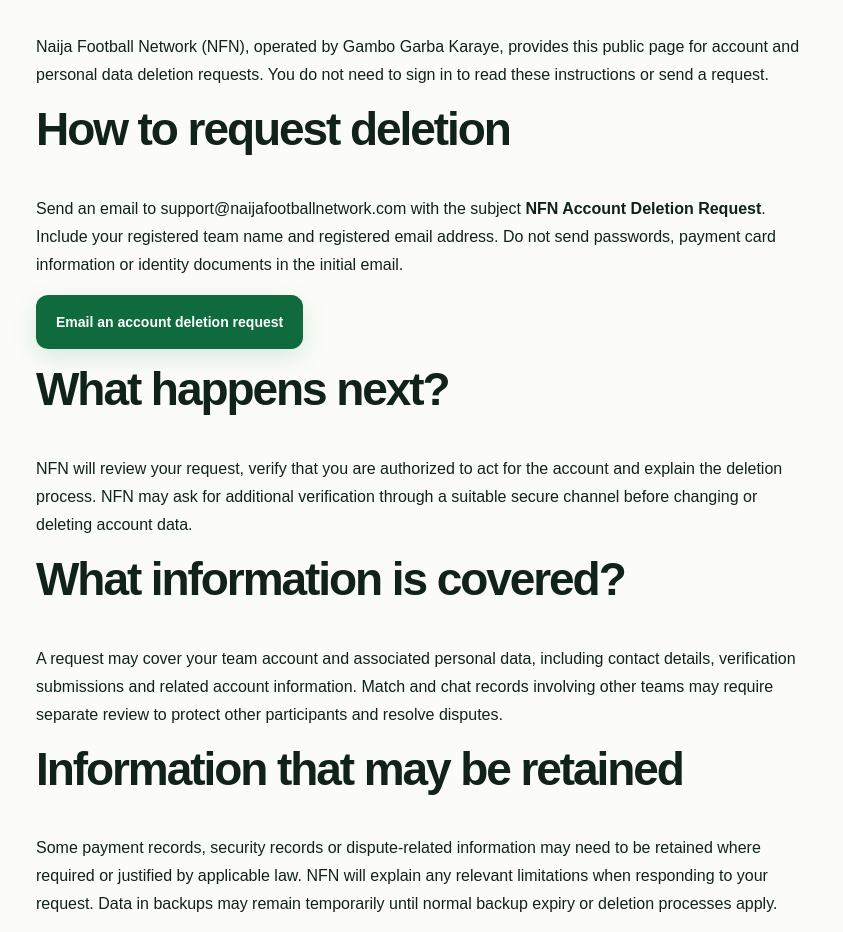
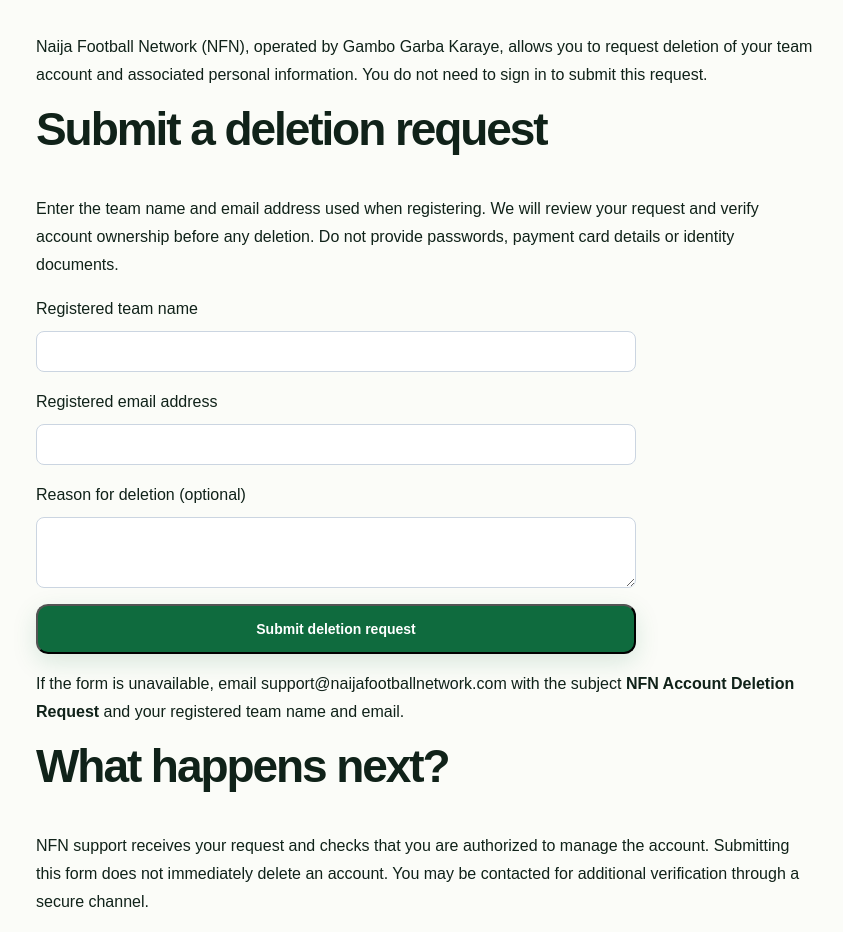
Before and after one commit to bashirhassan10/football-team-network-frontend, a Next.js app: page /account-deletion in a window 1280 px wide. Shown: the part 240-1172 px from the top of the page, without its empty margins (214-1057 px from the left). Built offline with nearby package versions, Linux system fonts and the light colour scheme.

Commit message:
feat(account-deletion): submit requests in-app via existing support endpoint

```diff
--- a/app/account-deletion/page.tsx
+++ b/app/account-deletion/page.tsx
@@ -1,20 +1,49 @@
+"use client";
 import Link from "next/link";
-export const metadata = { title: "Request Account Deletion | Naija Football Network", description: "How to request deletion of your Naija Football Network account and associated personal data." };
+import {useState, type FormEvent} from "react";
+
 export default function AccountDeletion() {
+ const [busy,setBusy]=useState(false);
+ const [status,setStatus]=useState("");
+ const [error,setError]=useState("");
+ async function submit(e:FormEvent<HTMLFormElement>){
+  e.preventDefault();setBusy(true);setStatus("");setError("");
+  const form=e.currentTarget;
+  const values=new FormData(form);
+  const team=String(values.get("team")||"").trim();
+  const email=String(values.get("email")||"").trim();
+  const reason=String(values.get("reason")||"").trim();
+  try{
+   const res=await fetch("/api/contact",{method:"POST",headers:{"Content-Type":"application/json"},body:JSON.stringify({
+    name:team,email,topic:"Login / Account",website:String(values.get("website")||""),
+    message:"ACCOUNT DELETION REQUEST\nRegistered team: "+team+"\nRegistered email: "+email+"\nReason (optional): "+(reason||"Not provided")
+   })});
+   const data=await res.json().catch(()=>({}));
+   if(!res.ok)throw new Error(data.error||"Unable to submit request.");
+   setStatus("Your request has been sent to NFN support. We will verify account ownership before taking action. Please keep a copy of your request for your records.");
+   form.reset();
+  }catch(err){setError(err instanceof Error?err.message:"Unable to submit request.");}
+  finally{setBusy(false);}
+ }
+ const field={display:"block",width:"100%",padding:12,marginTop:8,border:"1px solid #cbd5e1",borderRadius:8};
  return <main className="shell" style={{maxWidth:820,padding:"48px 20px 80px",lineHeight:1.75}}>
- <Link href="/">← Back to home</Link>
- <h1>Request account deletion</h1>
- <p>Naija Football Network (NFN), operated by Gambo Garba Karaye, provides this public page for account and personal data deletion requests. You do not need to sign in to read these instructions or send a request.</p>
- <h2>How to request deletion</h2>
- <p>Send an email to <a href="mailto:support@naijafootballnetwork.com?subject=NFN%20Account%20Deletion%20Request">support@naijafootballnetwork.com</a> with the subject <strong>NFN Account Deletion Request</strong>. Include your registered team name and registered email address. Do not send passwords, payment card information or identity documents in the initial email.</p>
- <p><a className="button" href="mailto:support@naijafootballnetwork.com?subject=NFN%20Account%20Deletion%20Request">Email an account deletion request</a></p>
- <h2>What happens next?</h2>
- <p>NFN will review your request, verify that you are authorized to act for the account and explain the deletion process. NFN may ask for additional verification through a suitable secure channel before changing or deleting account data.</p>
- <h2>What information is covered?</h2>
- <p>A request may cover your team account and associated personal data, including contact details, verification submissions and related account information. Match and chat records involving other teams may require separate review to protect other participants and resolve disputes.</p>
- <h2>Information that may be retained</h2>
- <p>Some payment records, security records or dispute-related information may need to be retained where required or justified by applicable law. NFN will explain any relevant limitations when responding to your request. Data in backups may remain temporarily until normal backup expiry or deletion processes apply.</p>
- <p>For details about data handling and your rights, read the <Link href="/privacy-policy">Privacy Policy</Link>.</p>
+ <Link href="/">← Back to home</Link><h1>Request account deletion</h1>
+ <p>Naija Football Network (NFN), operated by Gambo Garba Karaye, allows you to request deletion of your team account and associated personal information. You do not need to sign in to submit this request.</p>
+ <h2>Submit a deletion request</h2>
+ <p>Enter the team name and email address used when registering. We will review your request and verify account ownership before any deletion. Do not provide passwords, payment card details or identity documents.</p>
+ {status&&<p role="status" style={{padding:16,background:"#e8f6ec",borderRadius:8}}>{status}</p>}
+ {error&&<p role="alert" style={{padding:16,color:"#991b1b",background:"#fee2e2",borderRadius:8}}>{error}</p>}
+ <form onSubmit={submit} style={{display:"grid",gap:16,maxWidth:600}}>
+ <label>Registered team name<input name="team" required maxLength={100} style={field}/></label>
+ <label>Registered email address<input name="email" type="email" required maxLength={254} autoComplete="email" style={field}/></label>
+ <label>Reason for deletion (optional)<textarea name="reason" maxLength={500} rows={3} style={field}/></label>
+ <div aria-hidden="true" style={{position:"absolute",left:"-9999px"}}><label>Leave blank<input name="website" tabIndex={-1} autoComplete="off"/></label></div>
+ <button className="button" type="submit" disabled={busy}>{busy?"Submitting…":"Submit deletion request"}</button>
+ </form>
+ <p>If the form is unavailable, email <a href="mailto:support@naijafootballnetwork.com?subject=NFN%20Account%20Deletion%20Request">support@naijafootballnetwork.com</a> with the subject <strong>NFN Account Deletion Request</strong> and your registered team name and email.</p>
+ <h2>What happens next?</h2><p>NFN support receives your request and checks that you are authorized to manage the account. Submitting this form does not immediately delete an account. You may be contacted for additional verification through a secure channel.</p>
+ <h2>Data deletion and retention</h2><p>Your request covers your account and associated personal data, including contact information and verification submissions. Match or chat records involving other teams may require separate review. Certain transaction, security or dispute records may be retained where legally justified, and backup copies may remain temporarily until normal backup expiry.</p>
+ <p>Read our <Link href="/privacy-policy">Privacy Policy</Link> for more information.</p>
  <h2>Contact</h2><p>Operator: Gambo Garba Karaye — Naija Football Network, Nigeria.<br/>Email: <a href="mailto:support@naijafootballnetwork.com">support@naijafootballnetwork.com</a>.</p>
  </main>;
 }
```
